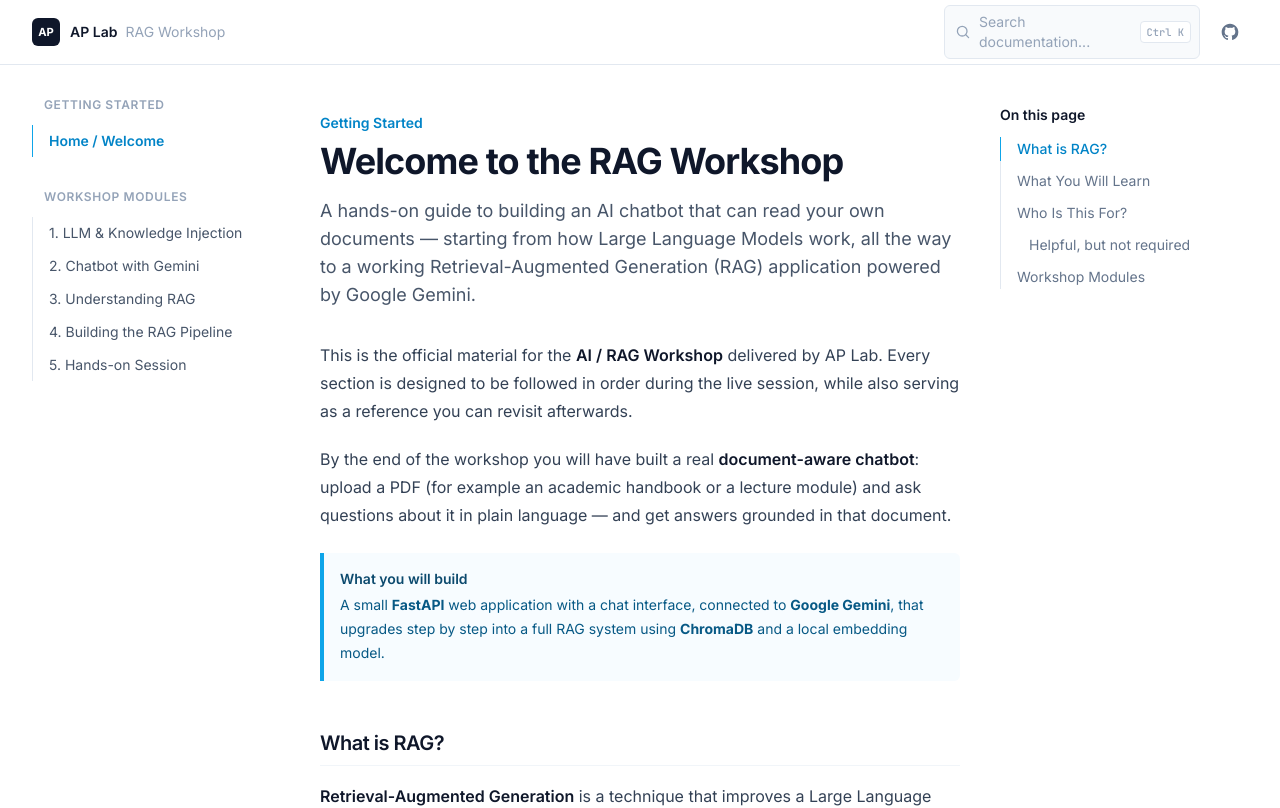
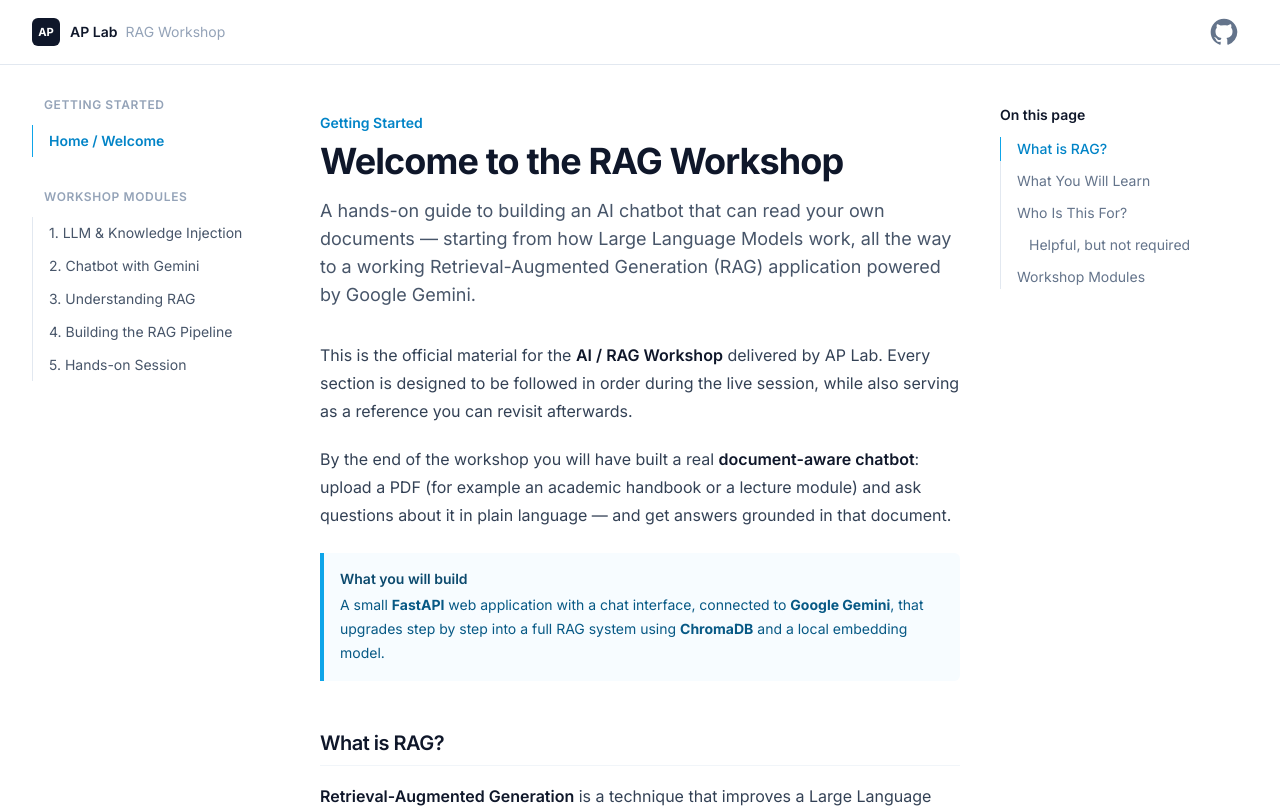
Before and after one commit to mitrapartogi13/rag-workshop, a Next.js app: page / in a window 1280 px wide. Shown: the top 808 px of the page. Built offline with nearby package versions, Linux system fonts and the light colour scheme.

Commit message:
feat: remove search documentation bar

```diff
--- a/components/site-header.tsx
+++ b/components/site-header.tsx
@@ -31,15 +31,15 @@
           </Link>
 
           <div className="ml-auto flex items-center gap-2 sm:gap-3">
-            <SearchBar />
+            {/* <SearchBar /> */}
             <a
               href={GITHUB_URL}
               target="_blank"
               rel="noreferrer"
-              className="inline-flex h-9 w-9 items-center justify-center rounded-md text-slate-500 transition-colors hover:bg-slate-100 hover:text-slate-900"
+              className="inline-flex h-12 w-12 items-center justify-center rounded-md text-slate-500 transition-colors hover:bg-slate-100 hover:text-slate-900"
               aria-label="GitHub repository"
             >
-              <GitHubIcon className="h-5 w-5" />
+              <GitHubIcon className="h-8 w-8" />
             </a>
           </div>
         </div>
@@ -53,20 +53,20 @@
  * for the workshop site, so this is a calm placeholder with a keyboard hint —
  * exactly how the Tailwind docs present their search trigger.
  */
-function SearchBar() {
-  return (
-    <button
-      type="button"
-      className="group flex items-center gap-2 rounded-md border border-slate-200 bg-slate-50 py-1.5 pl-2.5 pr-2 text-sm text-slate-400 transition-colors hover:border-slate-300 hover:bg-white sm:w-64"
-      aria-label="Search documentation"
-    >
-      <SearchIcon className="h-4 w-4 text-slate-400 group-hover:text-slate-500" />
-      <span className="hidden flex-1 text-left sm:inline">
-        Search documentation...
-      </span>
-      <kbd className="hidden items-center gap-0.5 rounded border border-slate-200 bg-white px-1.5 font-mono text-[0.65rem] font-medium text-slate-400 sm:inline-flex">
-        Ctrl K
-      </kbd>
-    </button>
-  );
-}
+// function SearchBar() {
+//   return (
+//     <button
+//       type="button"
+//       className="group flex items-center gap-2 rounded-md border border-slate-200 bg-slate-50 py-1.5 pl-2.5 pr-2 text-sm text-slate-400 transition-colors hover:border-slate-300 hover:bg-white sm:w-64"
+//       aria-label="Search documentation"
+//     >
+//       <SearchIcon className="h-4 w-4 text-slate-400 group-hover:text-slate-500" />
+//       <span className="hidden flex-1 text-left sm:inline">
+//         Search documentation...
+//       </span>
+//       <kbd className="hidden items-center gap-0.5 rounded border border-slate-200 bg-white px-1.5 font-mono text-[0.65rem] font-medium text-slate-400 sm:inline-flex">
+//         Ctrl K
+//       </kbd>
+//     </button>
+//   );
+// }
```
